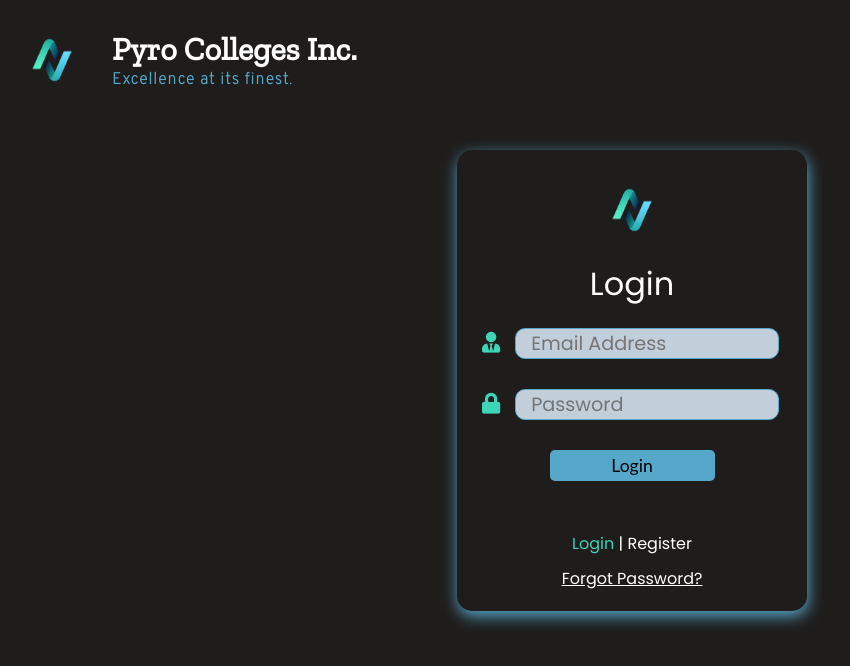
After one commit to Pyro247/Billing-Management-System, a PHP site: page /index.php in a window 1280 px wide. The commit adds this page. Shown: the top 666 px of the page, without its empty margins (8-858 px from the left). Run offline with PHP 8.4, Linux system fonts and the light colour scheme; some libraries are stand-ins or nearby versions.

Commit message:
Modify file extensions

```diff
--- a/html/forgot-password.html
+++ b/html/forgot-password.php
@@ -4,7 +4,9 @@
     <meta charset="UTF-8">
     <meta http-equiv="X-UA-Compatible" content="IE=edge">
     <meta name="viewport" content="width=device-width, initial-scale=1.0">
-    <link rel="stylesheet" href="/Css_files/forgot-password.css">
+    <!-- CSS -->
+    <link rel="stylesheet" type="text/css" href="../Css_files/forgot-password.css?<?php echo time(); ?>" />
+
     <title>Document</title>
 </head>
 <body>
--- a/html/registration.html
+++ b/html/registration.php
@@ -12,8 +12,7 @@
     <link rel="stylesheet" href="https://pro.fontawesome.com/releases/v5.10.0/css/all.css" integrity="sha384-AYmEC3Yw5cVb3ZcuHtOA93w35dYTsvhLPVnYs9eStHfGJvOvKxVfELGroGkvsg+p" crossorigin="anonymous"/>
 
 
-    <link rel="stylesheet" href="/Css_files/registration.css">
-
+    <link rel="stylesheet" type="text/css" href="../Css_files/registration.css?<?php echo time(); ?>" />
     <title>Registration | University Example</title>
 </head>
 <body>
@@ -35,7 +34,7 @@
     <!-- NAVBARRRRRRRRRRR -->
     <nav>
         <div class="nav2">
-        <img src="/images/logo.png" alt="">
+        <img src="../images/logo.png" alt="">
             <div class="nav2-text">
                 <span>Pyro Colleges Inc.</span>
                 <p>Excellence at its finest.</p>
--- /dev/null
+++ b/index.php
@@ -0,0 +1,88 @@
+<!DOCTYPE html>
+<html lang="en">
+
+<head>
+    <meta charset="UTF-8">
+    <meta http-equiv="X-UA-Compatible" content="IE=edge">
+    <meta name="viewport" content="width=device-width, initial-scale=1.0">
+    <!-- css -->
+    <link rel="stylesheet" type="text/css" href="./Css_files/main.css?<?php echo time(); ?>" />
+    <script src="https://cdnjs.cloudflare.com/ajax/libs/jquery/2.1.4/jquery.min.js"
+        integrity="sha512-AFwxAkWdvxRd9qhYYp1qbeRZj6/iTNmJ2GFwcxsMOzwwTaRwz2a/2TX225Ebcj3whXte1WGQb38cXE5j7ZQw3g=="
+        crossorigin="anonymous" referrerpolicy="no-referrer"></script>
+    <link rel="stylesheet" href="https://pro.fontawesome.com/releases/v5.10.0/css/all.css"
+        integrity="sha384-AYmEC3Yw5cVb3ZcuHtOA93w35dYTsvhLPVnYs9eStHfGJvOvKxVfELGroGkvsg+p" crossorigin="anonymous" />
+    <title>Web-based Billing Management System</title>
+</head>
+
+<body>
+
+    <!-- LOADER! -->
+    <div class="loader-wrapper" id="loader-wrapperID">
+        <div class="wrapper">
+            <div class="circle"></div>
+            <div class="circle"></div>
+            <div class="circle"></div>
+            <div class="shadow"></div>
+            <div class="shadow"></div>
+            <div class="shadow"></div>
+            <span>Pyro Colleges Inc.</span>
+        </div>
+    </div>
+    <!-- LOADER -->
+
+    <!--NAVIGATION-->
+    <nav>
+        <div class="nav2">
+            <img src="./images/logo.png" alt="">
+            <div class="nav2-text">
+                <span>Pyro Colleges Inc.</span>
+                <p>Excellence at its finest.</p>
+            </div>
+        </div>
+
+    </nav>
+
+
+    <!--MAIN FORM-->
+    <main>
+        <div class="login-box">
+            <img src="./images/logo.png" alt="">
+            <div class="login-header">
+                <p>Login</p>
+            </div>
+            <form action="">
+                <div class="login__">
+                    <i class="fas fa-user-tie"></i><input type="email" name="" id="" placeholder="Email Address">
+                </div>
+
+                <div class="login__">
+                    <i class="fas fa-lock"></i><input type="password" name="" id="" placeholder="Password">
+
+                </div>
+                <button type="submit">Login</button>
+
+                <p class="form_p log-reg"><a class="span_login">Login</a> | <a href="./html/registration.php"
+                        class="span_register">Register</a></p>
+
+                <a href="./html/registrar_access.php" class="form_p forgot-pass">Forgot Password?</a>
+
+            </form>
+
+        </div>
+
+    </main>
+
+
+    <script type="text/javascript">
+        $(window).on("load", function () {
+            $(".loader-wrapper").fadeOut('xslow');
+        });
+
+    </script>
+
+
+
+</body>
+
+</html>
```
Also changed, not shown: html/registrar_access.php (renamed from html/registrar_access.html, +3 -4 lines).
